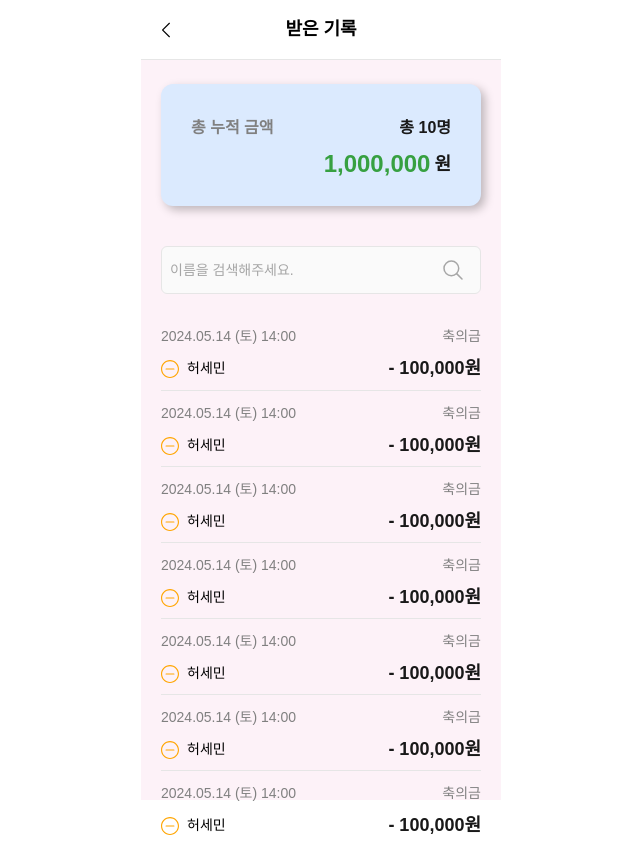
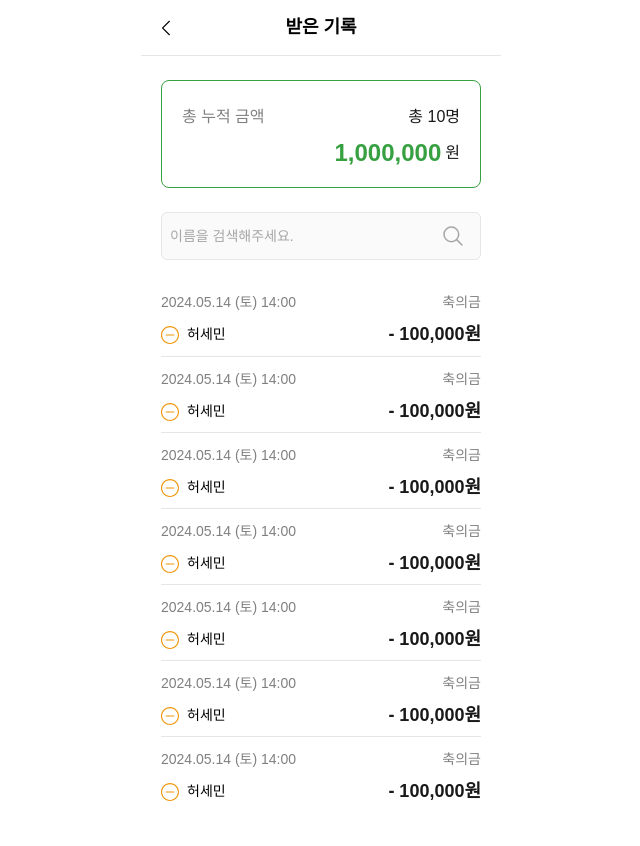
Before and after one commit to kangmin01/Garden-of-Records, a React (Create React App) app: page /list/receive in a window 1280 px wide. Shown: the whole page, without its empty margins (319-959 px from the left). After the commit the page ends 812 px from the top, so only its background shows below. Built offline with nearby package versions, Linux system fonts and the light colour scheme.

Commit message:
feat: Finalize styling for event list page

```diff
--- a/src/components/EventListCard.tsx
+++ b/src/components/EventListCard.tsx
@@ -1,5 +1,6 @@
 import { Link } from "react-router-dom";
 import MinusCircleIcon from "./ui/icons/MinusCircleIcon";
+import PlusCircleIcon from "./ui/icons/PlusCircleIcon";
 
 export default function EventListCard() {
   return (
@@ -13,7 +14,8 @@ export default function EventListCard() {
       </div>
       <div className="w-full flex justify-between items-center">
         <div className="flex items-center">
-          <MinusCircleIcon color="orange" />
+          <MinusCircleIcon color="#EF9509" />
+          {/* <PlusCircleIcon color="#37A041" /> */}
           <span className="text-p ml-[8px]">허세민</span>
         </div>
         <span className="text-[18px] font-semibold text-gray4">
--- a/src/components/Header.tsx
+++ b/src/components/Header.tsx
@@ -6,7 +6,7 @@ type Props = {
 
 export default function Header({ title }: Props) {
   return (
-    <nav className="bg-white w-full max-w-[360px] mx-auto min-w-80 flex p-4 items-center text-h1 border-solid border-b-[1px] border-gray0">
+    <nav className="bg-white w-full max-w-[360px] mx-auto min-w-80 h-[56px] flex p-4 items-center text-[18px] font-bold border-solid border-b-[1px] border-gray0">
       <BackButton />
       <h2 className="text-h1 mx-auto">{title}</h2>
     </nav>
--- a/src/components/ui/icons/PlusCircleIcon.tsx
+++ b/src/components/ui/icons/PlusCircleIcon.tsx
@@ -1,5 +1,9 @@
 import { SlPlus } from "react-icons/sl";
 
-export default function PlusCircleIcon() {
-  return <SlPlus />;
+type Props = {
+  color?: string;
+};
+
+export default function PlusCircleIcon({ color }: Props) {
+  return <SlPlus color={color} size={18} />;
 }
--- a/src/pages/RecordList.tsx
+++ b/src/pages/RecordList.tsx
@@ -17,19 +17,23 @@ export default function RecordList() {
   }
 
   return (
-    <section className="bg-pink-50 max-w-[360px] mx-auto h-dvh relative">
+    <section className="bg-white max-w-[360px] mx-auto h-dvh relative">
       <Header title={titleType[type]} />
       <div className="px-5">
-        <div className="bg-blue-100 flex flex-col justify-between h-[122px] rounded-xl px-[30px] pt-8 mt-6 mb-10 pb-6 shadow1">
-          <div className="flex justify-between text-h2">
+        <div
+          className={`border-solid ${type === "send" ? "border-orange" : "border-main"}  border flex flex-col justify-between h-[108px] rounded-lg px-[20px] pt-[24px] mt-[24px] pb-6`}
+        >
+          <div className="flex justify-between h-[20px] text-[16px] font-medium mb-[16px]">
             <span className="text-gray2">총 누적 금액</span>
             <span className="text-gray4">총 10명</span>
           </div>
-          <div className="flex justify-end items-center">
-            <span className="text-main text-[24px] font-bold mr-1">
+          <div className="flex justify-end items-center h-[24px]">
+            <span
+              className={`${type === "send" ? "text-orange" : "text-main"} text-[24px] font-bold mr-1`}
+            >
               1,000,000
             </span>
-            <span className="text-gray4 text-h1">원</span>
+            <span className="text-gray4 text-[16px] font-medium">원</span>
           </div>
         </div>
       </div>
```
